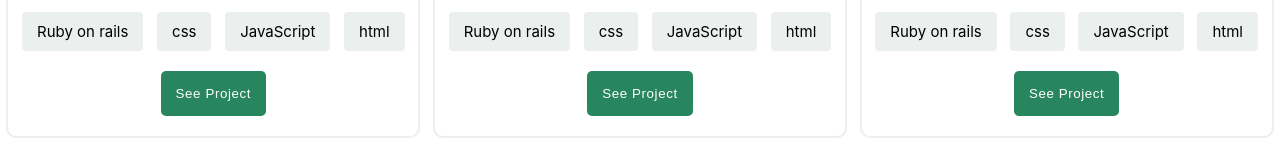
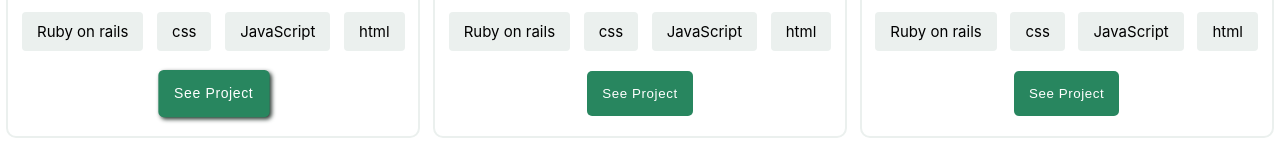
Before and after one commit to BahirHakimy/My-Portfolio, a plain HTML site: page index.html in a window 1280 px wide. In both pictures the pointer is over the button 213 px from the left and 1452 px from the top of the page. Shown: the part 1359-1526 px from the top of the page. Drawn offline with Linux system fonts and the light colour scheme.

Commit message:
Update style.css add hover effect to button

```diff
--- a/style.css
+++ b/style.css
@@ -327,6 +327,12 @@ a {
   border: none;
   margin: 1rem 0;
   letter-spacing: 0.03rem;
+  transition: box-shadow 0.2s;
+}
+
+.button:hover {
+  box-shadow: 0.1rem 0.1rem 0.2rem var(--dark);
+  transform: scale(1.05);
 }
 
 .button:active {
```
